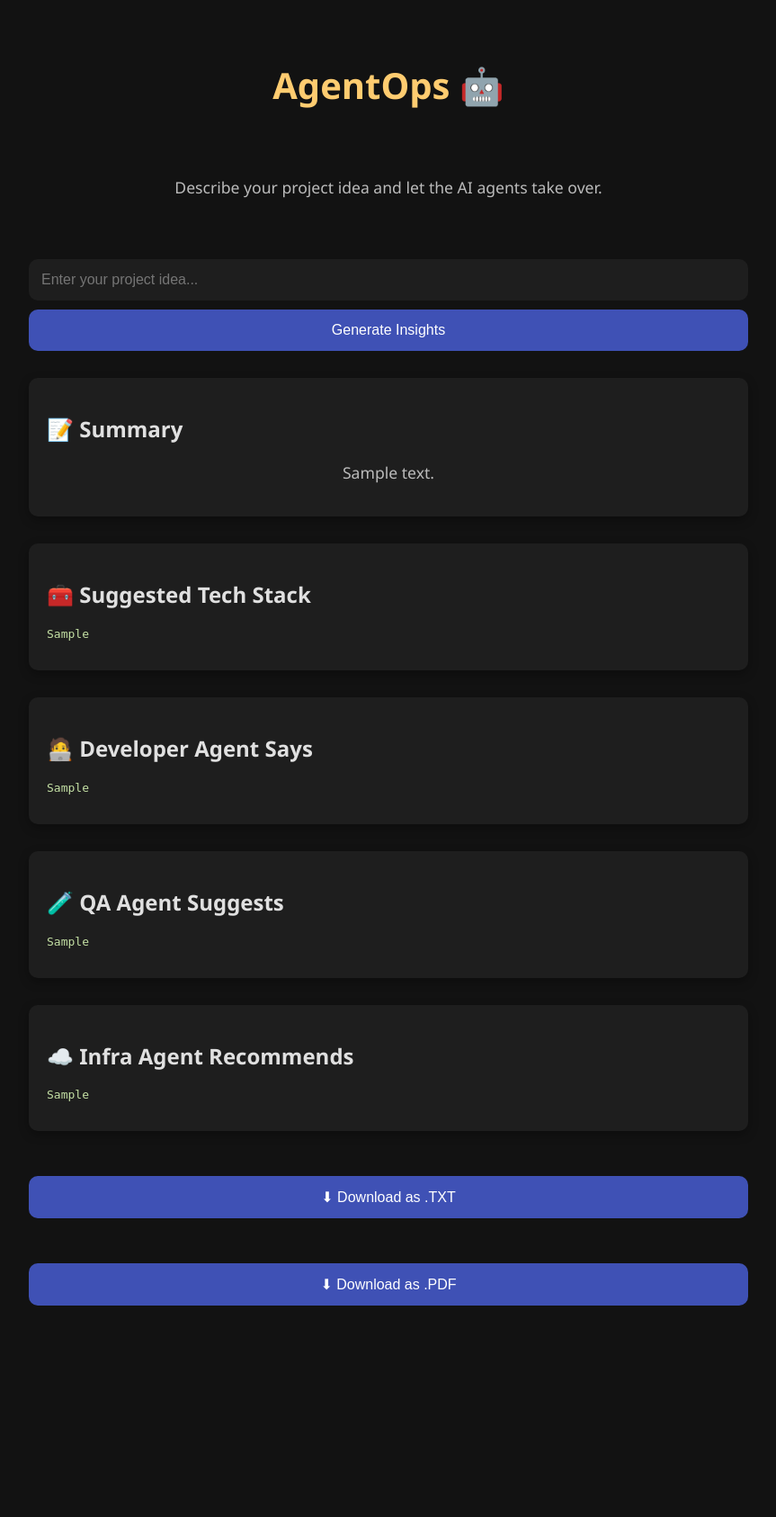
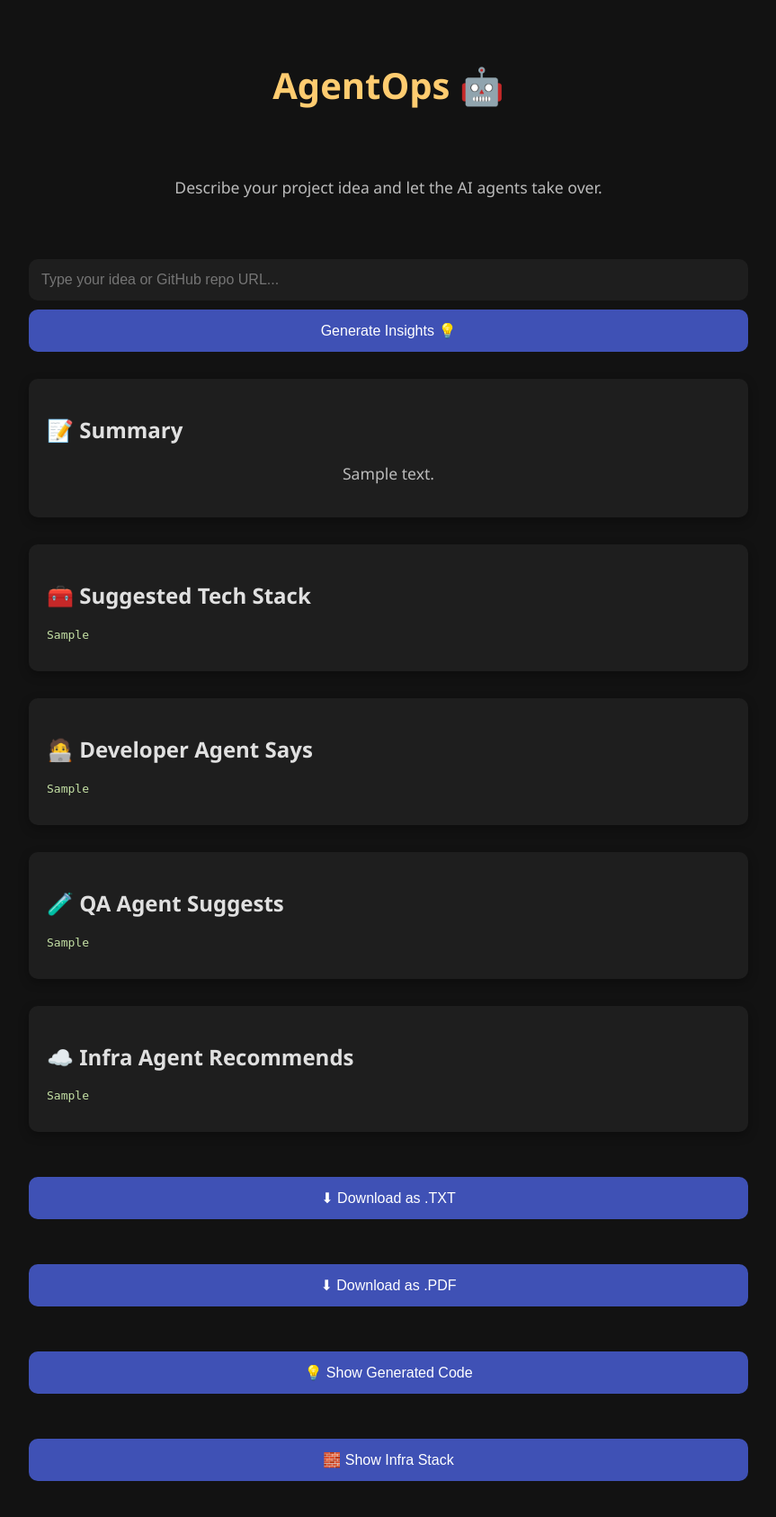
Before and after one commit to charanp11/AgentOpsAI, a Flask app: template templates/index.html in a window 1280 px wide. Shown: the whole page at 90% size, without its empty margins (208-1071 px from the left). Before the commit the page ends 1451 px from the top, so only its background shows below. Run offline with Flask 3, Linux system fonts and the light colour scheme; the template is opened without the code that fills it: most values are stand-ins (such as "Sample title", 1, 10 or a date in 2020).

Commit message:
Updated README and finalized features

```diff
--- a/app.py
+++ b/app.py
@@ -1,13 +1,17 @@
 from flask import Flask, render_template, request, send_file
 from utils.summarizer import summarize_with_claude
 from utils.tech_stack_gen import generate_tech_stack
+from utils.code_gen import generate_code_boilerplate
+from cdk.infra_stack import generate_infra_stack_code
+from utils.github_analyzer import is_github_url, get_repo_info
+from utils.s3_uploader import upload_zip_to_s3
 from agents.dev_agent import developer_agent_suggestion
 from agents.qa_agent import qa_agent_suggestion
 from agents.infra_agent import infra_agent_suggestion
 from io import BytesIO
+from zipfile import ZipFile
 from xhtml2pdf import pisa
 import os
-
 
 app = Flask(__name__)
 
@@ -21,23 +25,66 @@ def index():
 
     if request.method == "POST":
         idea = request.form.get("idea")
-        summary = summarize_with_claude(idea)
-        tech_stack = generate_tech_stack(idea)
-        dev_output = developer_agent_suggestion(idea)
-        qa_output = qa_agent_suggestion(idea)
-        infra_output = infra_agent_suggestion(idea)
+
+        if is_github_url(idea):
+            repo_info = get_repo_info(idea)
+            if "error" in repo_info:
+                summary = "⚠️ GitHub repo fetch failed. Please try again."
+                tech_stack = ""
+                agent_input = idea
+            else:
+                readme = repo_info.get("readme", "")
+                summary = summarize_with_claude(readme)
+                tech_stack = generate_tech_stack(readme)
+                agent_input = readme
+        else:
+            summary = summarize_with_claude(idea)
+            tech_stack = generate_tech_stack(idea)
+            agent_input = idea
+
+        dev_output = developer_agent_suggestion(agent_input)
+        qa_output = qa_agent_suggestion(agent_input)
+        infra_output = infra_agent_suggestion(agent_input)
 
     return render_template("index.html", summary=summary, tech_stack=tech_stack,
                            dev_output=dev_output, qa_output=qa_output, infra_output=infra_output)
 
+@app.route("/generate_code", methods=["POST"])
+def generate_code():
+    idea = request.form.get("idea", "")
+    tech_stack = request.form.get("tech_stack", "")
+    code = generate_code_boilerplate(tech_stack)
+    return render_template("results.html", code=code, idea=idea, tech_stack=tech_stack)
+
+@app.route("/generate_infra", methods=["POST"])
+def generate_infra():
+    idea = request.form.get("idea", "")
+    infra_code = generate_infra_stack_code(idea)
+    return render_template("results.html", infra_code=infra_code, idea=idea)
+
 @app.route("/download/<filetype>", methods=["POST"])
 def download(filetype):
     idea = request.form.get("idea")
-    summary = summarize_with_claude(idea)
-    tech_stack = generate_tech_stack(idea)
-    dev = developer_agent_suggestion(idea)
-    qa = qa_agent_suggestion(idea)
-    infra = infra_agent_suggestion(idea)
+
+    if is_github_url(idea):
+        repo_info = get_repo_info(idea)
+        if "error" in repo_info:
+            summary = "GitHub repo fetch failed."
+            tech_stack = ""
+            agent_input = idea
+        else:
+            readme = repo_info.get("readme", "")
+            summary = summarize_with_claude(readme)
+            tech_stack = generate_tech_stack(readme)
+            agent_input = readme
+    else:
+        summary = summarize_with_claude(idea)
+        tech_stack = generate_tech_stack(idea)
+        agent_input = idea
+
+    dev = developer_agent_suggestion(agent_input)
+    qa = qa_agent_suggestion(agent_input)
+    infra = infra_agent_suggestion(agent_input)
 
     full_output = f"""
 AgentOps AI Report 📋
@@ -70,6 +117,29 @@ AgentOps AI Report 📋
         result.seek(0)
         return send_file(result, download_name="agentops_summary.pdf", as_attachment=True)
 
+@app.route("/download_zip", methods=["POST"])
+def download_zip():
+    idea = request.form.get("idea", "")
+    tech_stack = request.form.get("tech_stack", "")
+
+    summary = summarize_with_claude(idea)
+    code = generate_code_boilerplate(tech_stack)
+    infra = generate_infra_stack_code(idea)
+
+    temp_zip = BytesIO()
+    with ZipFile(temp_zip, 'w') as z:
+        z.writestr("README.txt", summary)
+        z.writestr("main.py", code)
+        z.writestr("infra_stack.py", infra)
+
+    temp_zip.seek(0)
+
+    url = upload_zip_to_s3(temp_zip)
+
+    if url:
+        return f'<p>Your ZIP is ready: <a href="{url}" target="_blank">Download ZIP from S3</a></p>'
+    else:
+        return "❌ Failed to upload or generate secure link. Check AWS credentials or bucket."
 
 if __name__ == "__main__":
     app.run(host="0.0.0.0", port=int(os.environ.get("PORT", 5000)))
--- a/requirements.txt
+++ b/requirements.txt
@@ -3,3 +3,4 @@ gunicorn
 boto3
 python-dotenv
 xhtml2pdf
+requests
--- a/templates/index.html
+++ b/templates/index.html
@@ -12,8 +12,8 @@
     <p class="fade-in">Describe your project idea and let the AI agents take over.</p>
 
     <form method="POST" class="fade-in delay-1">
-      <input type="text" name="idea" placeholder="Enter your project idea..." required />
-      <button type="submit">Generate Insights</button>
+      <input type="text" name="idea" placeholder="Type your idea or GitHub repo URL..." required />
+      <button type="submit">Generate Insights 💡</button>
     </form>
 
     {% if summary %}
@@ -61,6 +61,17 @@
       <input type="hidden" name="idea" value="{{ request.form.idea }}">
       <button type="submit">⬇ Download as .PDF</button>
     </form>
+
+    <form method="POST" action="/generate_code">
+      <input type="hidden" name="idea" value="{{ request.form.idea }}">
+      <input type="hidden" name="tech_stack" value="{{ tech_stack }}">
+      <button type="submit">💡 Show Generated Code</button>
+    </form>
+
+    <form method="POST" action="/generate_infra">
+      <input type="hidden" name="idea" value="{{ request.form.idea }}">
+      <button type="submit">🧱 Show Infra Stack</button>
+    </form>
     {% endif %}
 
   </div>
```
Also changed, not shown: cdk/infra_stack.py (+28 -0 lines), templates/results.html (added, +36 -0 lines), utils/code_gen.py (+36 -0 lines), utils/github_analyzer.py (added, +31 -0 lines), utils/s3_uploader.py (added, +29 -0 lines), README.md.
